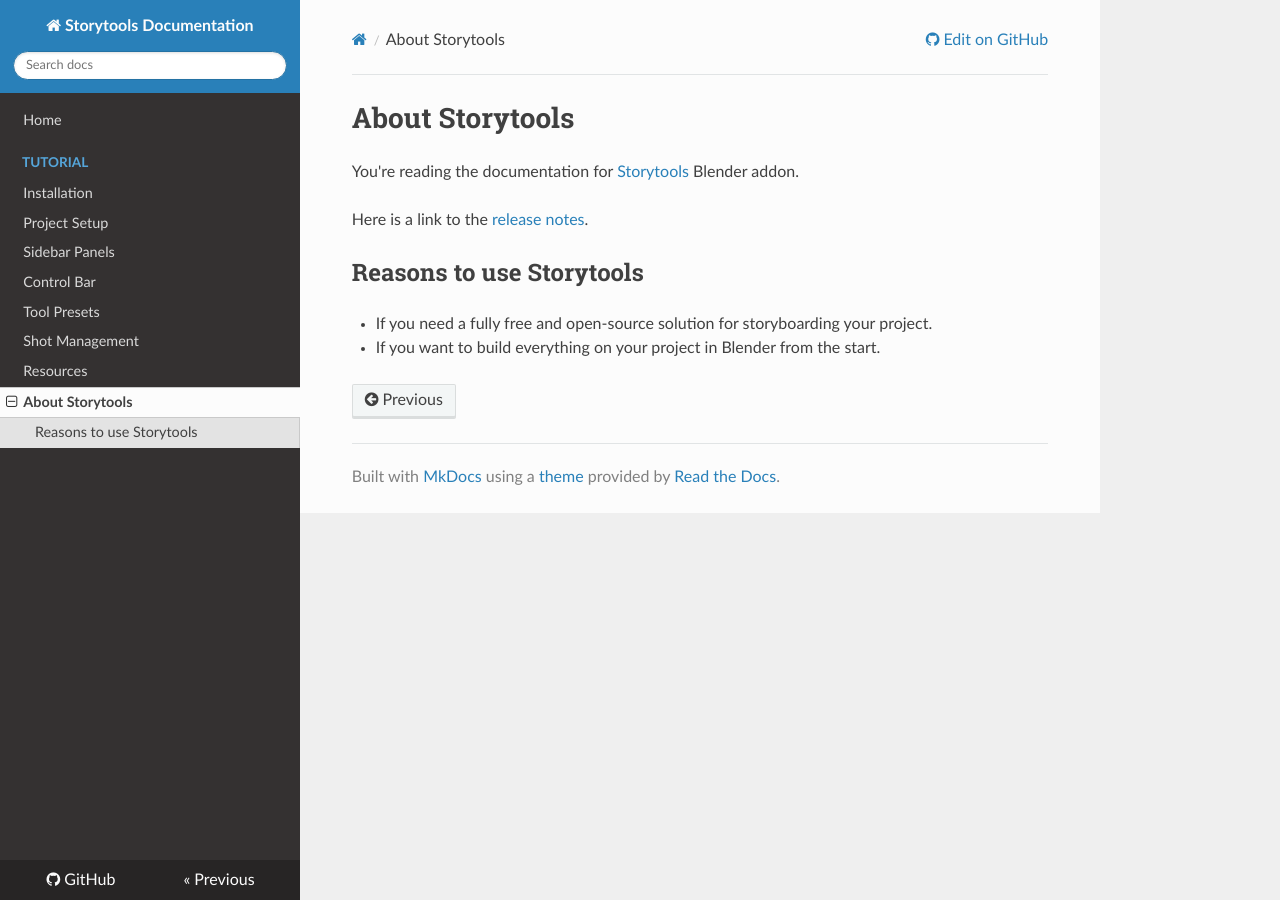
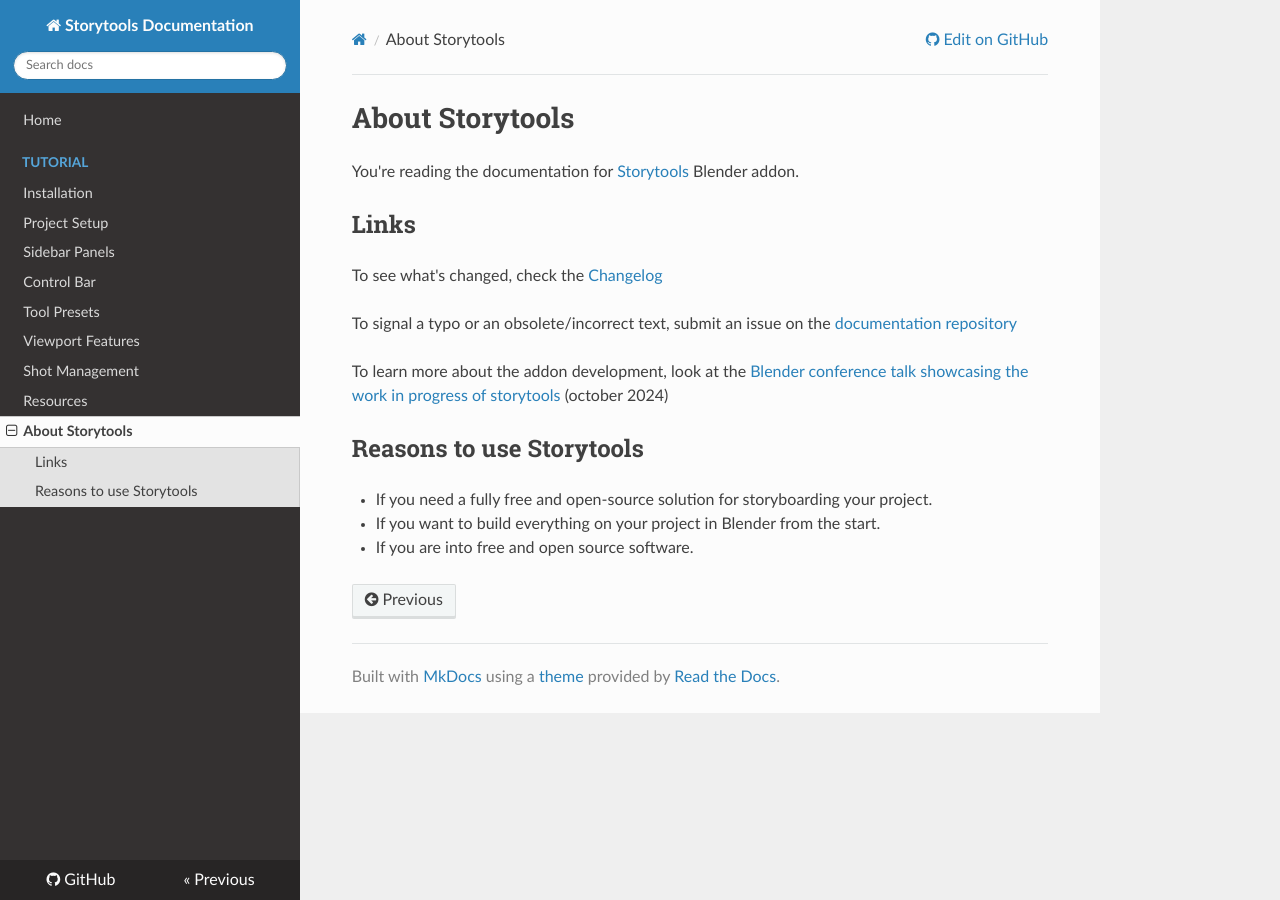
Before and after one commit to Pullusb/storytools-docs, an MkDocs documentation site: the page built from docs/about-storytools.md, in a window 1280 px wide. Built offline with MkDocs 1.6.1, drawn with Linux system fonts in a browser that asks for light colours; nearby versions of some CDN libraries.

```diff
--- a/docs/about-storytools.md
+++ b/docs/about-storytools.md
@@ -1,13 +1,18 @@
 # About Storytools
-
 
 You're reading the documentation for [Storytools](https://github.com/Pullusb/storytools) Blender addon.
 
+## Links
 
-Here is a link to the [release notes](https://github.com/Pullusb/storytools/blob/master/CHANGELOG.md).
+To see what's changed, check the [Changelog](https://github.com/Pullusb/storytools/blob/master/CHANGELOG.md)
 
+To signal a typo or an obsolete/incorrect text, submit an issue on the [documentation repository](https://github.com/Pullusb/storytools-docs)
+
+To learn more about the addon development, look at the [Blender conference talk showcasing the work in progress of storytools](https://conference.blender.org/2024/presentations/3891/) (october 2024)
 
 ## Reasons to use Storytools
 
 - If you need a fully free and open-source solution for storyboarding your project.
 - If you want to build everything on your project in Blender from the start.
+- If you are into free and open source software.
+<!-- - If you have no money ;) -->
--- a/mkdocs.yml
+++ b/mkdocs.yml
@@ -21,6 +21,7 @@ nav:
       - Sidebar Panels : tutorial/sidebar-panels.md
       - Control Bar : tutorial/story-toolbar.md
       - Tool Presets : tutorial/tool-presets.md
+      - Viewport Features : tutorial/viewport-features.md
       - Shot Management : tutorial/shot-management.md
       - Resources: tutorial/resources.md
   - About Storytools: about-storytools.md
```
Also changed, not shown: docs/index.md (+1 -0 lines), docs/tutorial/tool-presets.md (+1 -3 lines), docs/tutorial/viewport-features.md (added, +73 -0 lines), docs/images/interface/overlay_scale_figure.jpg (added), docs/images/interface/view_after_reset_tool_settings_fun.jpg (added), docs/images/interface/view_and_tool_presets.jpg (added), docs/images/interface/view_drawing_after_default_tool_settings.jpg (added), docs/images/interface/wks_management_menu.jpg (added), docs/images/interface/wks_reset_button_and_list.jpg (added), docs/images/interface/wks_reset_list_in_prefs.jpg (added).
